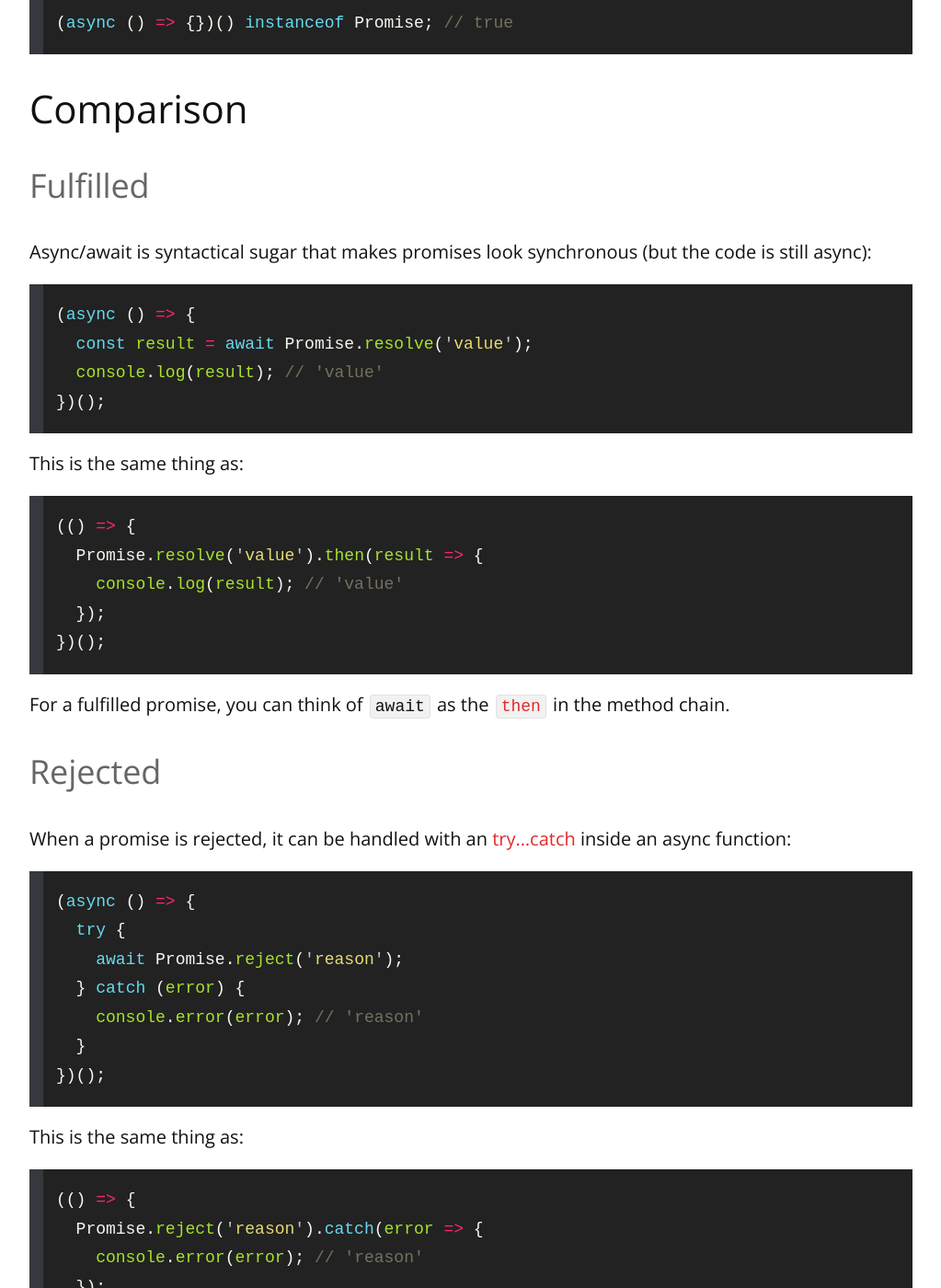
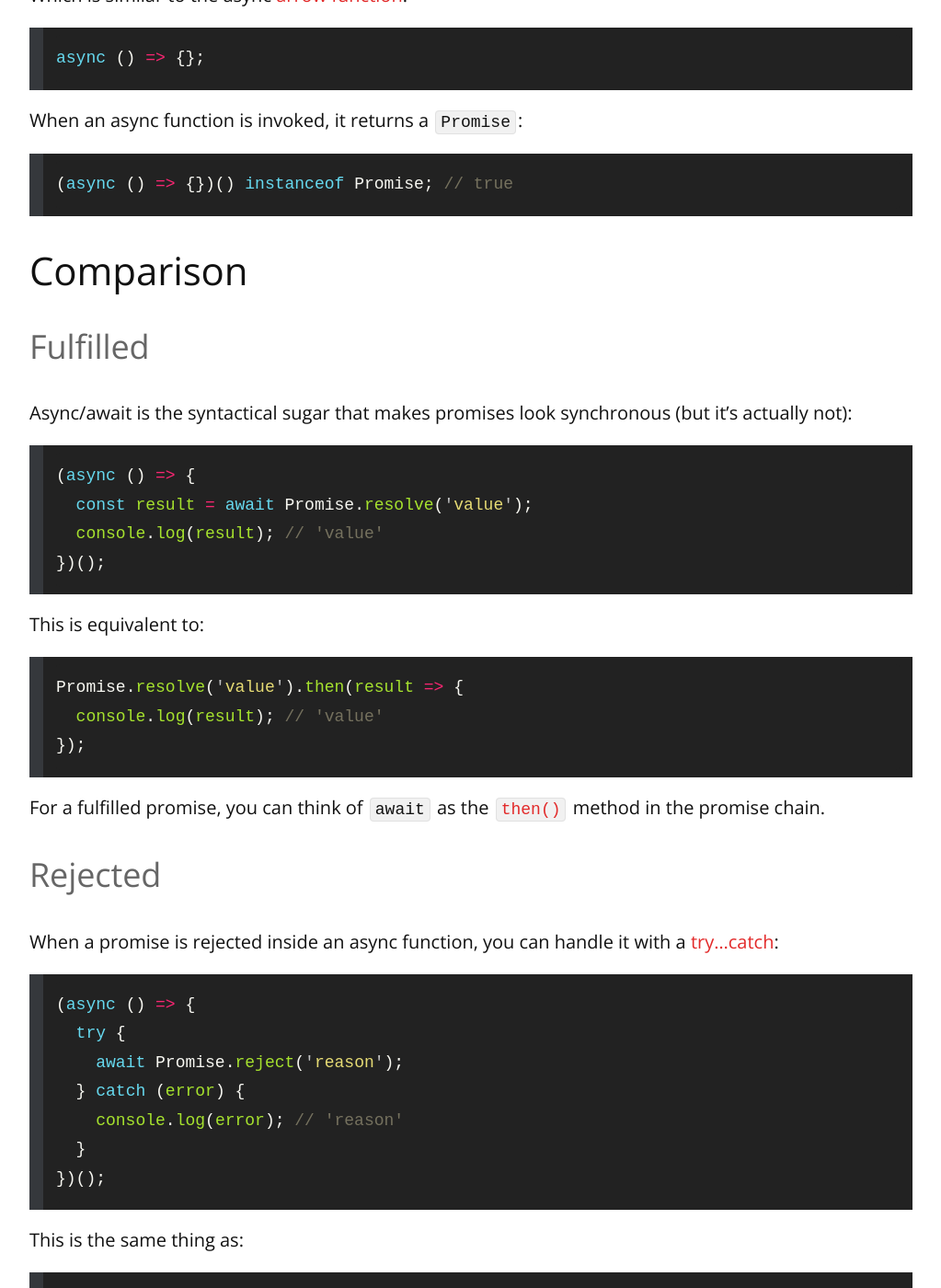
Before and after one commit to remarkablemark/remarkablemark.github.io, a Jekyll site: the page built from _posts/2020/2020-08-19-async-await-promises.md, in a window 1280 px wide and 1400 px high, scrolled down 1537 px. Shown: the whole window at 92% size, without its empty margins (128-1151 px from the left). Built offline with Jekyll 4.4.1, drawn with Linux system fonts in a browser that asks for light colours; comment, search, counter and statistics services are not loaded; some of the changed text lies outside the part shown.

Commit message:
fix(posts): update "Explaining async/await using promises"
Post: 2020-08-19-async-await-promises.md

Make further improvements to the post so it's consistent with the
story on Medium:

https://medium.com/@remarkablemark/explaining-async-await-using-promises-c315c85d6165

````diff
--- a/_posts/2020/2020-08-19-async-await-promises.md
+++ b/_posts/2020/2020-08-19-async-await-promises.md
@@ -23,13 +25,15 @@ new Promise(resolve => {
 });
 ```
 
-In terms of [`Promise.reject`](https://developer.mozilla.org/en-US/docs/Web/JavaScript/Reference/Global_Objects/Promise/reject):
+### Reject
+
+Calling [`Promise.reject`](https://developer.mozilla.org/en-US/docs/Web/JavaScript/Reference/Global_Objects/Promise/reject) with a reason:
 
 ```js
 Promise.reject('reason');
 ```
 
-It's similar except the rejected reason is passed as the 2nd argument of the callback function:
+Is the same as instantiating a `Promise` with a _rejected_ reason in the callback function:
 
 ```js
 new Promise((resolve, reject) => {
@@ -63,7 +67,7 @@ When an async function is invoked, it returns a `Promise`:
 
 ### Fulfilled
 
-Async/await is syntactical sugar that makes promises look synchronous (but the code is still async):
+Async/await is the syntactical sugar that makes promises look synchronous (but it's actually not):
 
 ```js
 (async () => {
@@ -72,28 +76,26 @@ Async/await is syntactical sugar that makes promises look synchronous (but the c
 })();
 ```
 
-This is the same thing as:
+This is equivalent to:
 
 ```js
-(() => {
-  Promise.resolve('value').then(result => {
-    console.log(result); // 'value'
-  });
-})();
+Promise.resolve('value').then(result => {
+  console.log(result); // 'value'
+});
 ```
 
-For a fulfilled promise, you can think of `await` as the [`then`](https://developer.mozilla.org/en-US/docs/Web/JavaScript/Reference/Global_Objects/Promise/then) in the method chain.
+For a fulfilled promise, you can think of `await` as the [`then()`](https://developer.mozilla.org/en-US/docs/Web/JavaScript/Reference/Global_Objects/Promise/then) method in the promise chain.
 
 ### Rejected
 
-When a promise is rejected, it can be handled with an [try...catch](https://developer.mozilla.org/en-US/docs/Web/JavaScript/Reference/Statements/try...catch) inside an async function:
+When a promise is rejected inside an async function, you can handle it with a [try...catch](https://developer.mozilla.org/en-US/docs/Web/JavaScript/Reference/Statements/try...catch):
 
 ```js
 (async () => {
   try {
     await Promise.reject('reason');
   } catch (error) {
-    console.error(error); // 'reason'
+    console.log(error); // 'reason'
   }
 })();
 ```
@@ -101,11 +103,9 @@ When a promise is rejected, it can be handled with an [try...catch](https://deve
 This is the same thing as:
 
 ```js
-(() => {
-  Promise.reject('reason').catch(error => {
-    console.error(error); // 'reason'
-  });
-})();
+Promise.reject('reason').catch(error => {
+  console.log(error); // 'reason'
+});
 ```
 
-Even though async/await `catch` looks synchronous, the code is asynchronous.
+For a rejected promise, you can think of the `catch` block as the [`catch()`](https://developer.mozilla.org/en-US/docs/Web/JavaScript/Reference/Global_Objects/Promise/catch) method in the promise chain.
````
Also changed, not shown: other parts of _posts/2020/2020-08-19-async-await-promises.md (+3 -1 lines).
